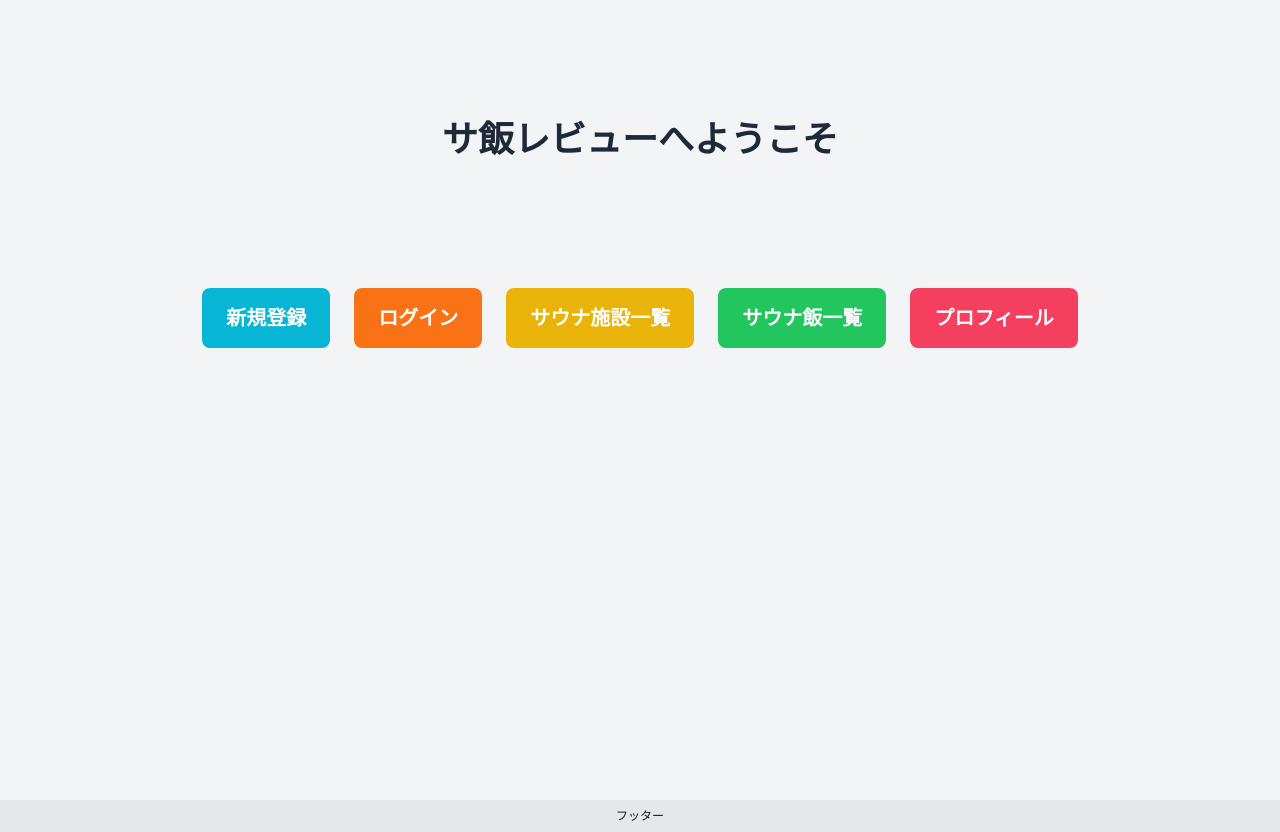
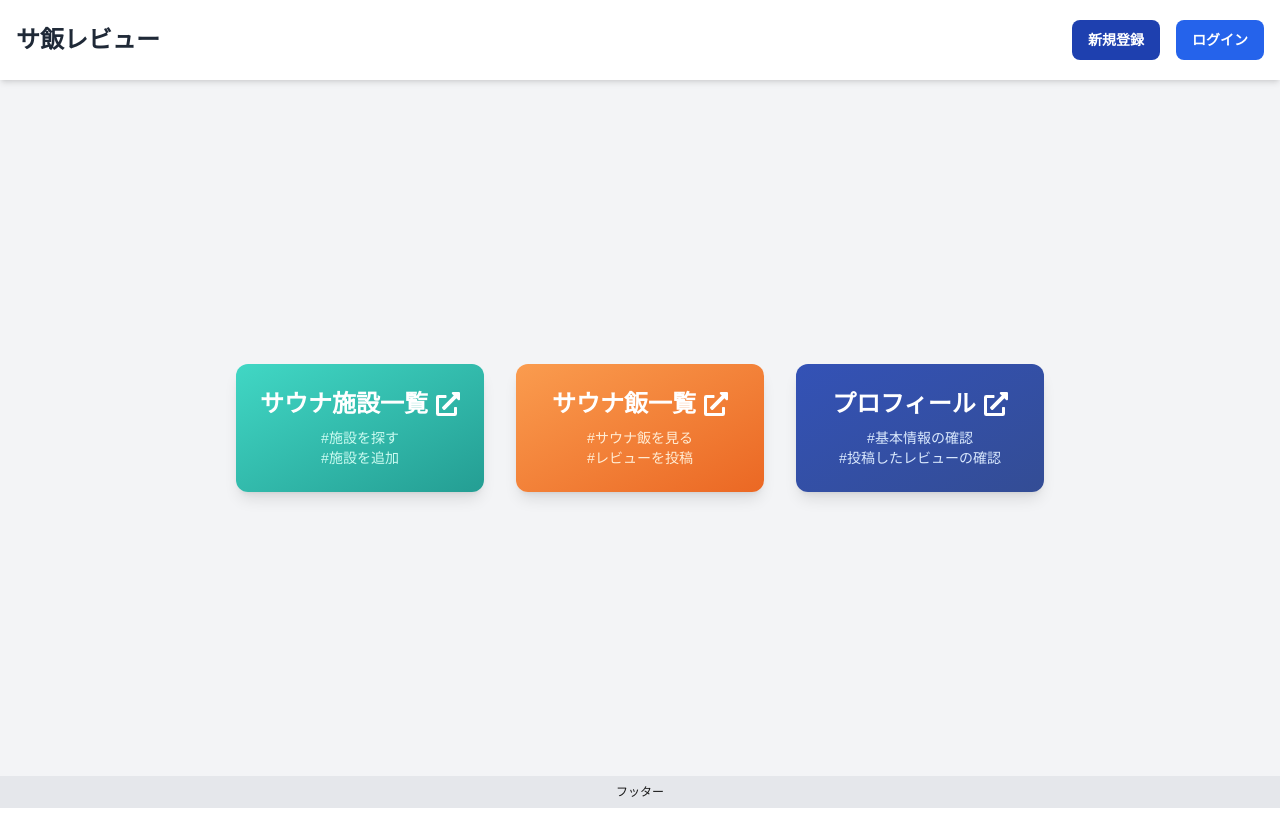
Before and after one commit to shunmakk/sauna-food, a Next.js app in the folder front/: page / in a window 1280 px wide. After the commit the page ends 808 px from the top, so only its background shows below. Built offline with nearby package versions, Linux system fonts and the light colour scheme; no server answers.

Commit message:
usability重視のhome

```diff
--- a/front/package.json
+++ b/front/package.json
@@ -16,6 +16,7 @@
     "react-dom": "^18",
     "react-firebase-hooks": "^5.1.1",
     "react-hook-form": "^7.53.0",
+    "react-icons": "^5.3.0",
     "react-query": "^3.39.3"
   },
   "devDependencies": {
--- a/front/src/app/page.tsx
+++ b/front/src/app/page.tsx
@@ -1,45 +1,77 @@
 import Link from "next/link";
+import Header from "@/components/common/Header";
+import { FaExternalLinkAlt } from "react-icons/fa";
 
 export default function Home() {
   return (
-    <>
-      <main className="flex min-h-screen flex-col items-center p-8 sm:p-24 bg-gray-100">
-        <h1 className="text-2xl  mt-6  md:text-4xl font-bold text-center mb:mb-16 text-gray-800">
-          サ飯レビューへようこそ
-        </h1>
-        <div className="flex flex-col sm:flex-row sm:justify-center gap-6 mt-16 sm:mt-32 w-full max-w-7xl">
-          <Link
-            href="/register"
-            className="bg-cyan-500 hover:bg-cyan-600 text-white px-6 py-4 rounded-lg text-lg sm:text-xl font-semibold text-center transition-colors duration-300"
-          >
-            新規登録
-          </Link>
-          <Link
-            href="/login"
-            className="bg-orange-500 hover:bg-orange-600 text-white px-6 py-4 rounded-lg text-lg sm:text-xl font-semibold text-center transition-colors duration-300"
-          >
-            ログイン
-          </Link>
+    <main className="flex flex-col min-h-[97vh] bg-gray-100 relative">
+      <Header />
+      {/* <div
+        className="absolute  left-1/2 transform -translate-x-1/2 -translate-y-1/2 z-10 hidden md:block"
+        style={{ top: "29%" }}
+      >
+        <div className="absolute inset-0 bg-gradient-to-r from-blue-600 to-teal-400 opacity-80 rounded-lg shadow-xl"></div>
+        <h2 className="text-3xl font-extrabold text-center text-white relative p-6 rounded-lg">
+          サウナ飯レビューアプリへようこそ
+        </h2>
+        <ul>
+          <li className="text-lg text-center text-white  mb-1 relative">
+            #自分に合ったサウナ施設、飯を探してみよう
+          </li>
+          <li className="text-lg text-center text-white  mb-2 relative">
+            #サウナ飯の投稿、レビューをしてみましょう
+          </li>
+        </ul>
+      </div> */}
+
+      <div className="flex-grow container mx-auto px-4 py-8 flex flex-col items-center justify-center">
+        <div className="grid grid-cols-1 md:grid-cols-3 gap-8 max-w-4xl">
           <Link
             href="/sauna-facilities"
-            className="bg-yellow-500 hover:bg-yellow-600 text-white px-6 py-4 rounded-lg text-lg sm:text-xl font-semibold text-center transition-colors duration-300"
+            className="group relative overflow-hidden rounded-xl shadow-lg transition-transform duration-300 hover:scale-105"
           >
-            サウナ施設一覧
+            <div className="absolute inset-0 bg-gradient-to-br from-teal-400 to-teal-600 opacity-90"></div>
+            <div className="relative p-6 flex flex-col items-center justify-center h-full">
+              <span className="text-white text-2xl font-bold mb-2 flex items-center">
+                サウナ施設一覧
+                <FaExternalLinkAlt className="ml-2" />
+              </span>
+              <span className="text-teal-100 text-sm">#施設を探す</span>
+              <span className="text-teal-100 text-sm">#施設を追加</span>
+            </div>
           </Link>
           <Link
             href="/sauna-meals"
-            className="bg-green-500 hover:bg-green-600 text-white px-6 py-4 rounded-lg text-lg sm:text-xl font-semibold text-center transition-colors duration-300"
+            className="group relative overflow-hidden rounded-xl shadow-lg transition-transform duration-300 hover:scale-105"
           >
-            サウナ飯一覧
+            <div className="absolute inset-0 bg-gradient-to-br from-orange-400 to-orange-600 opacity-90"></div>
+            <div className="relative p-6 flex flex-col items-center justify-center h-full">
+              <span className="text-white text-2xl font-bold mb-2 flex items-center">
+                サウナ飯一覧
+                <FaExternalLinkAlt className="ml-2" />
+              </span>
+              <span className="text-orange-100 text-sm">#サウナ飯を見る</span>
+              <span className="text-orange-100 text-sm">#レビューを投稿</span>
+            </div>
           </Link>
           <Link
             href="/profile"
-            className="bg-rose-500 hover:bg-rose-500 text-white px-6 py-4 rounded-lg text-lg sm:text-xl font-semibold text-center transition-colors duration-300"
+            className="group relative overflow-hidden rounded-xl shadow-lg transition-transform duration-300 hover:scale-105"
           >
-            プロフィール
+            <div className="absolute inset-0 bg-gradient-to-br from-blue-800 to-blue-900 opacity-90"></div>
+            <div className="relative p-6 flex flex-col items-center justify-center h-full">
+              <span className="text-white text-2xl font-bold mb-2 flex items-center">
+                プロフィール
+                <FaExternalLinkAlt className="ml-2" />
+              </span>
+              <span className="text-blue-100 text-sm">#基本情報の確認</span>
+              <span className="text-blue-100 text-sm">
+                #投稿したレビューの確認
+              </span>
+            </div>
           </Link>
         </div>
-      </main>
-    </>
+      </div>
+    </main>
   );
 }
```
Also changed, not shown: 1 other file (tests, documents, lock files or other folders).
